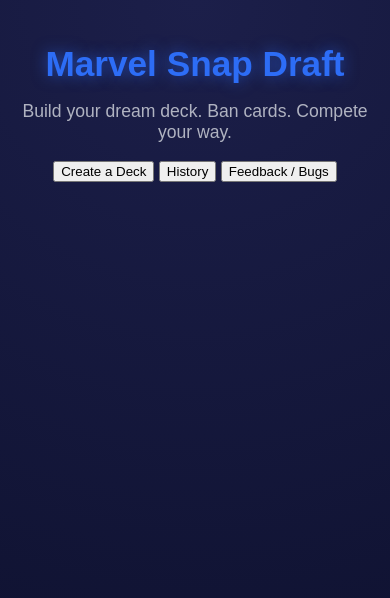
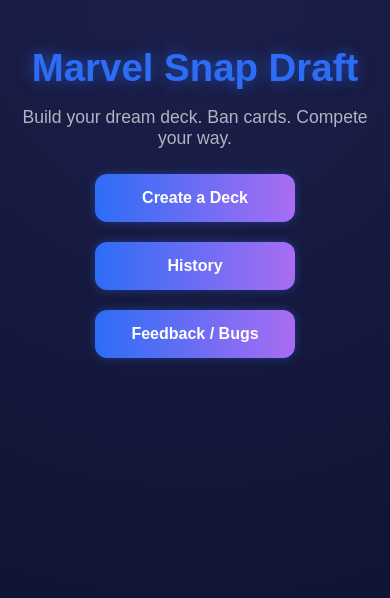
Before and after one commit to Pyrogrammer404/MarvelSnapDraft, a Flask app: page / in a window 390 px wide. Shown: the top 598 px of the page. Run offline with Flask 3, Linux system fonts and the light colour scheme.

Commit message:
Update style.css

```diff
--- a/static/style.css
+++ b/static/style.css
@@ -1,5 +1,5 @@
 /* =====================
-   Marvel Snap Draft Theme
+   Marvel Snap Draft - Global Theme
    ===================== */
 
 :root {
@@ -14,7 +14,7 @@
   --danger: #ff453a;
 }
 
-/* Body and Layout */
+/* Global Layout */
 body {
   font-family: "Poppins", sans-serif;
   background: radial-gradient(circle at top, #1c1f4a 0%, #0c0f2b 100%);
@@ -35,7 +35,7 @@
 }
 
 .title {
-  font-size: 2.2rem;
+  font-size: 2.4rem;
   margin-bottom: 10px;
   color: var(--accent-blue);
   text-shadow: 0 0 15px rgba(45, 109, 246, 0.6);
@@ -44,9 +44,43 @@
 .subtitle {
   font-size: 1.1rem;
   color: var(--text-muted);
+  margin-bottom: 25px;
 }
 
-/* Ban Section */
+/* =====================
+   Main Menu
+   ===================== */
+
+.menu {
+  display: flex;
+  flex-direction: column;
+  align-items: center;
+  gap: 20px;
+}
+
+.menu button {
+  background: linear-gradient(90deg, var(--accent-blue), var(--accent-purple));
+  border: none;
+  color: #fff;
+  padding: 15px 30px;
+  border-radius: 12px;
+  font-size: 1.2rem;
+  cursor: pointer;
+  font-weight: bold;
+  width: 250px;
+  transition: 0.3s;
+  box-shadow: 0 0 10px rgba(45, 109, 246, 0.4);
+}
+
+.menu button:hover {
+  transform: scale(1.05);
+  box-shadow: 0 0 25px rgba(168, 109, 242, 0.7);
+}
+
+/* =====================
+   Ban Section
+   ===================== */
+
 .ban-section {
   background: rgba(255, 255, 255, 0.05);
   border: 1px solid rgba(255, 255, 255, 0.1);
@@ -78,7 +112,10 @@
   background: var(--accent-purple);
 }
 
-/* Card Grid */
+/* =====================
+   Card Grid
+   ===================== */
+
 .card-grid {
   display: grid;
   grid-template-columns: repeat(auto-fit, minmax(220px, 1fr));
@@ -104,7 +141,7 @@
 
 .card img {
   width: 100%;
-  height: 320px;
+  height: 300px;
   object-fit: cover;
   border-radius: 8px;
 }
@@ -153,7 +190,10 @@
   background-color: #e33d2f;
 }
 
-/* Deck Section */
+/* =====================
+   Deck Section
+   ===================== */
+
 .deck-section {
   margin-top: 25px;
   text-align: center;
@@ -188,7 +228,7 @@
 
 .deck-card img {
   width: 100%;
-  height: 160px;
+  height: 150px;
   border-radius: 6px;
   object-fit: cover;
 }
@@ -204,17 +244,21 @@
   color: var(--text-muted);
 }
 
-/* Modal */
+/* =====================
+   Modal
+   ===================== */
+
 .modal {
   position: fixed;
   top: 0;
   left: 0;
   width: 100%;
   height: 100%;
-  background: rgba(12, 15, 43, 0.85);
+  background: rgba(12, 15, 43, 0.9);
   display: flex;
   justify-content: center;
   align-items: center;
+  z-index: 999;
 }
 
 .modal.hidden {
@@ -226,7 +270,7 @@
   padding: 30px;
   border-radius: 12px;
   text-align: center;
-  width: 80%;
+  width: 85%;
   max-width: 700px;
   box-shadow: 0 0 25px rgba(45, 109, 246, 0.4);
 }
@@ -240,7 +284,7 @@
   margin-top: 20px;
   display: flex;
   justify-content: center;
-  gap: 10px;
+  gap: 15px;
 }
 
 .modal-buttons button {
@@ -281,7 +325,10 @@
   padding: 10px;
 }
 
-/* Restart button */
+/* =====================
+   Restart Button
+   ===================== */
+
 .restart-btn {
   margin-top: 25px;
   background: linear-gradient(90deg, var(--accent-blue), var(--accent-purple));
@@ -299,7 +346,10 @@
   box-shadow: 0 0 15px rgba(45, 109, 246, 0.6);
 }
 
-/* Footer */
+/* =====================
+   Footer
+   ===================== */
+
 .footer {
   margin-top: auto;
   padding: 15px 0;
@@ -321,12 +371,12 @@
   100% { transform: scale(1); opacity: 0.9; }
 }
 
-/* Hidden Utility */
-.hidden {
-  display: none;
-}
+/* =====================
+   Animations
+   ===================== */
 
-/* Smooth fade-in */
+.hidden { display: none; }
+
 .fade-in {
   animation: fadeIn 0.6s ease-in-out;
 }
@@ -336,15 +386,13 @@
   to { opacity: 1; transform: translateY(0); }
 }
 
-/* Mobile tweaks */
+/* =====================
+   Mobile tweaks
+   ===================== */
+
 @media (max-width: 768px) {
-  .card img {
-    height: 250px;
-  }
-  .deck-card {
-    width: 100px;
-  }
-  .deck-card img {
-    height: 130px;
-  }
+  .card img { height: 250px; }
+  .deck-card { width: 100px; }
+  .deck-card img { height: 120px; }
+  .menu button { width: 200px; font-size: 1rem; }
 }
```
